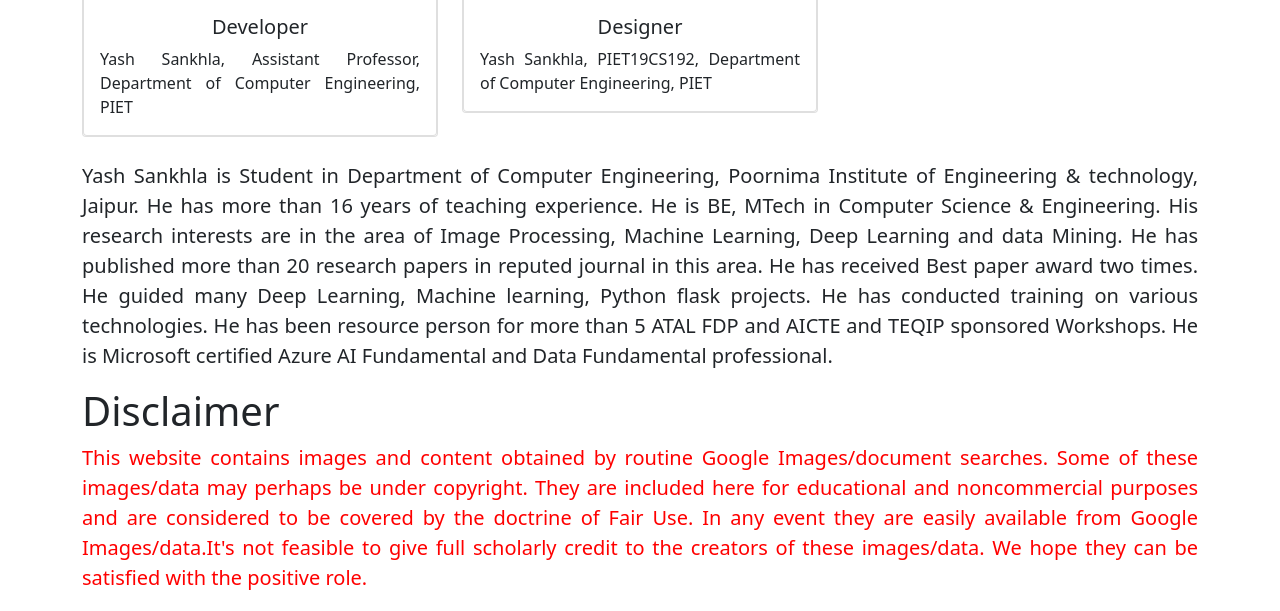
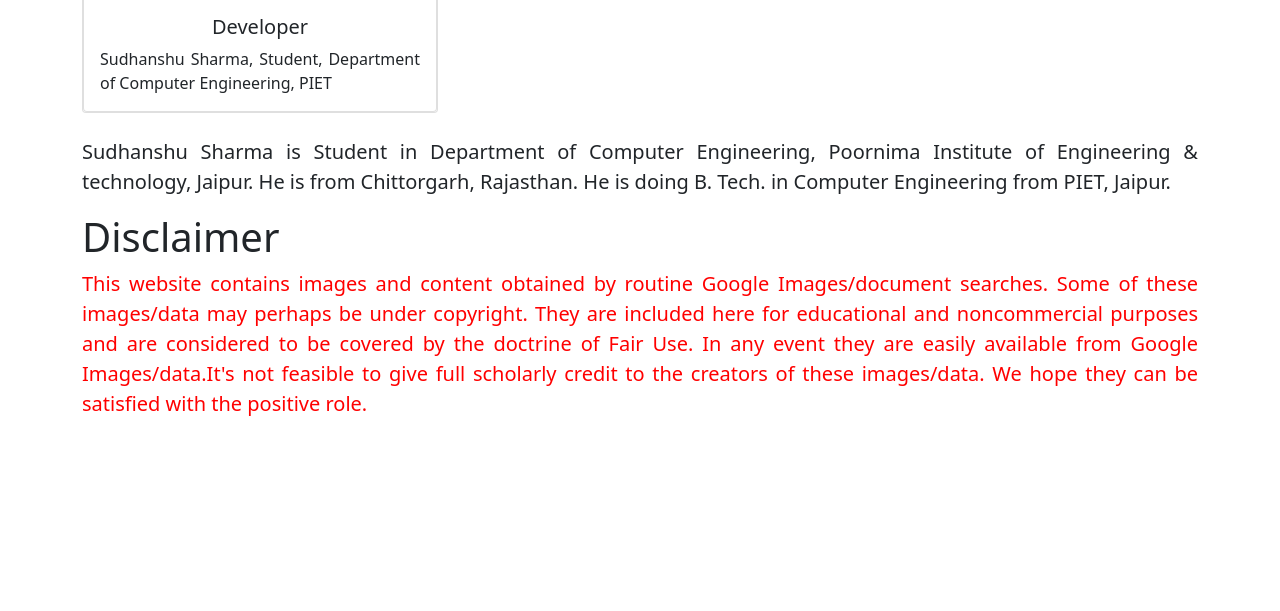
Before and after one commit to sudhanshusharma99/CAT-DOG-CLASSIFICATION, a Flask app: page /aboutusnew in a window 1280 px wide. Shown: the part 1345-1956 px from the top of the page. After the commit the page ends 1761 px from the top, so only its background shows below. Run offline with Flask 2, Linux system fonts and the light colour scheme; some libraries are stand-ins or nearby versions.

Commit message:
Update aboutusnew.html

```diff
--- a/templates/aboutusnew.html
+++ b/templates/aboutusnew.html
@@ -54,11 +54,11 @@
                 <div class="card mb-4">
 
                     <div class="card">
-                        <img style="max-height: 200px;" src="{{ url_for('static',filename = 'image/Deepak Moud.jpg')  }}"
+                        <img style="max-height: 200px;" src="{{ url_for('static',filename = 'image/ss.jpg')  }}"
                             class="card-img-top" alt="...">
                         <div class="card-body">
                             <h5 class="card-title"; style="text-align:center">Developer</h5>
-                            <p class="card-text"; style="text-align:justify">Yash Sankhla, Assistant Professor, Department of Computer Engineering, PIET</p>
+                            <p class="card-text"; style="text-align:justify">Sudhanshu Sharma, Student, Department of Computer Engineering, PIET</p>
 
 
                         </div>
@@ -67,27 +67,10 @@
                     </div>
                 </div>
             </div>
-            <div class="col-xs-12 col-md-4">
-                <div class="card mb-4">
 
-                    <div class="card">
-                        <img style="max-height: 200px;"
-                            src="{{ url_for('static',filename = 'image/Pritesh Kumar.png')  }}"
-                            class="card-img-top" alt="...">
-                        <div class="card-body">
-                            <h5 class="card-title"; style="text-align:center">Designer</h5>
-                            <p class="card-text"; style="text-align:justify">Yash Sankhla, PIET19CS192, Department of Computer Engineering, PIET</p>
-
-
-                        </div>
-
-                    </div>
-
-                </div>
-            </div>
             <br><br><br><br><br><br>
 
-     <P style="font-size:20px;text-align:justify">Yash Sankhla is Student in Department of Computer Engineering, Poornima Institute of Engineering & technology, Jaipur. He has more than 16 years of teaching experience. He is BE, MTech in Computer Science & Engineering. His research interests are in the area of Image Processing, Machine Learning, Deep Learning and data Mining. He has published more than 20 research papers in reputed journal in this area. He has received Best paper award two times. He guided many Deep Learning, Machine learning, Python flask projects. He has conducted training on various technologies. He has been resource person for more than 5 ATAL FDP and AICTE and TEQIP sponsored Workshops. He is Microsoft certified Azure AI Fundamental and Data Fundamental professional.</P>
+     <P style="font-size:20px;text-align:justify">Sudhanshu Sharma is Student in Department of Computer Engineering, Poornima Institute of Engineering & technology, Jaipur. He is from Chittorgarh, Rajasthan. He is doing B. Tech. in Computer Engineering from PIET, Jaipur.</P>
 
    <br>
    <br>
@@ -106,7 +89,7 @@
         <div class="bg-secondary " style="min-height: 40px;">
 
             <marquee style="color:#fff; margin-top: 7px;">
-                <h9>Developed by Department of Computer Engineering, PIET</h9>
+                <h9>Developed by SUDHANSHU SHARMA, Student, Department of Computer Engineering, PIET</h9>
             </marquee>
         </div>
     </div>
```
